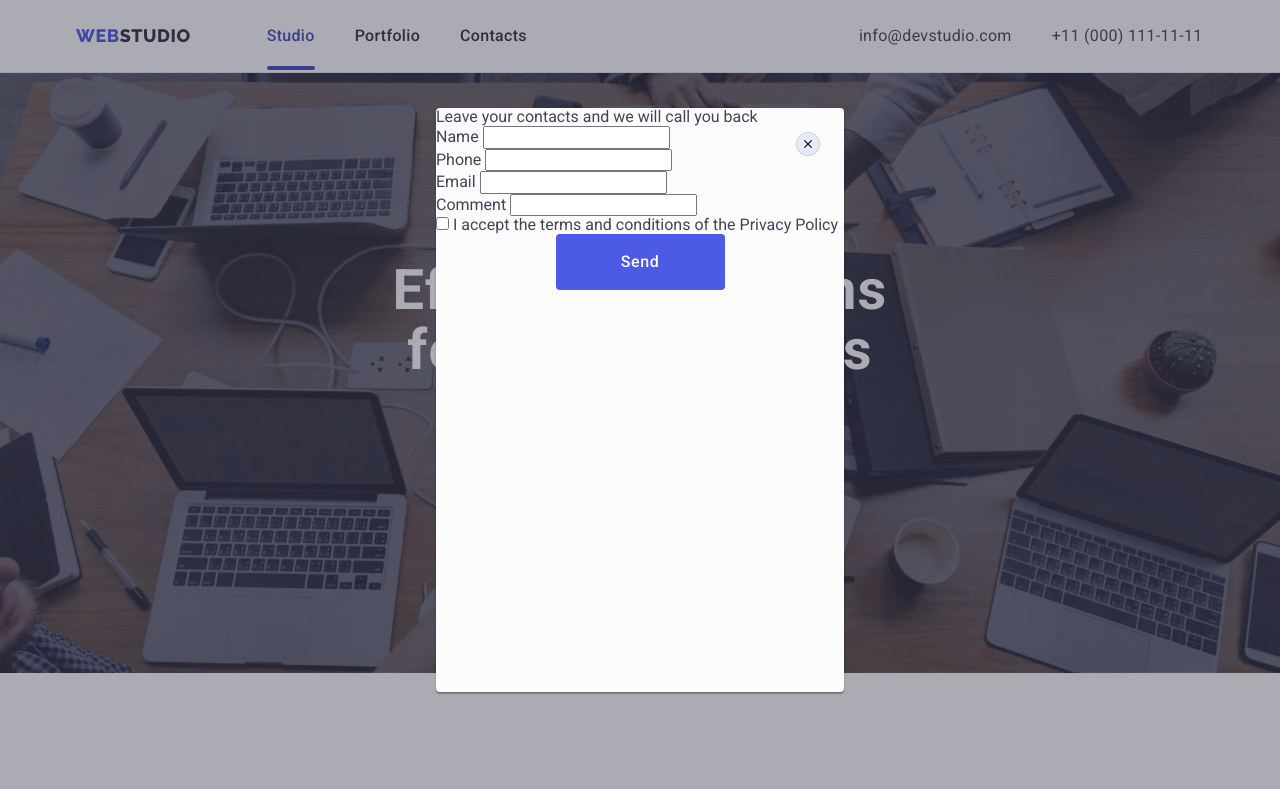
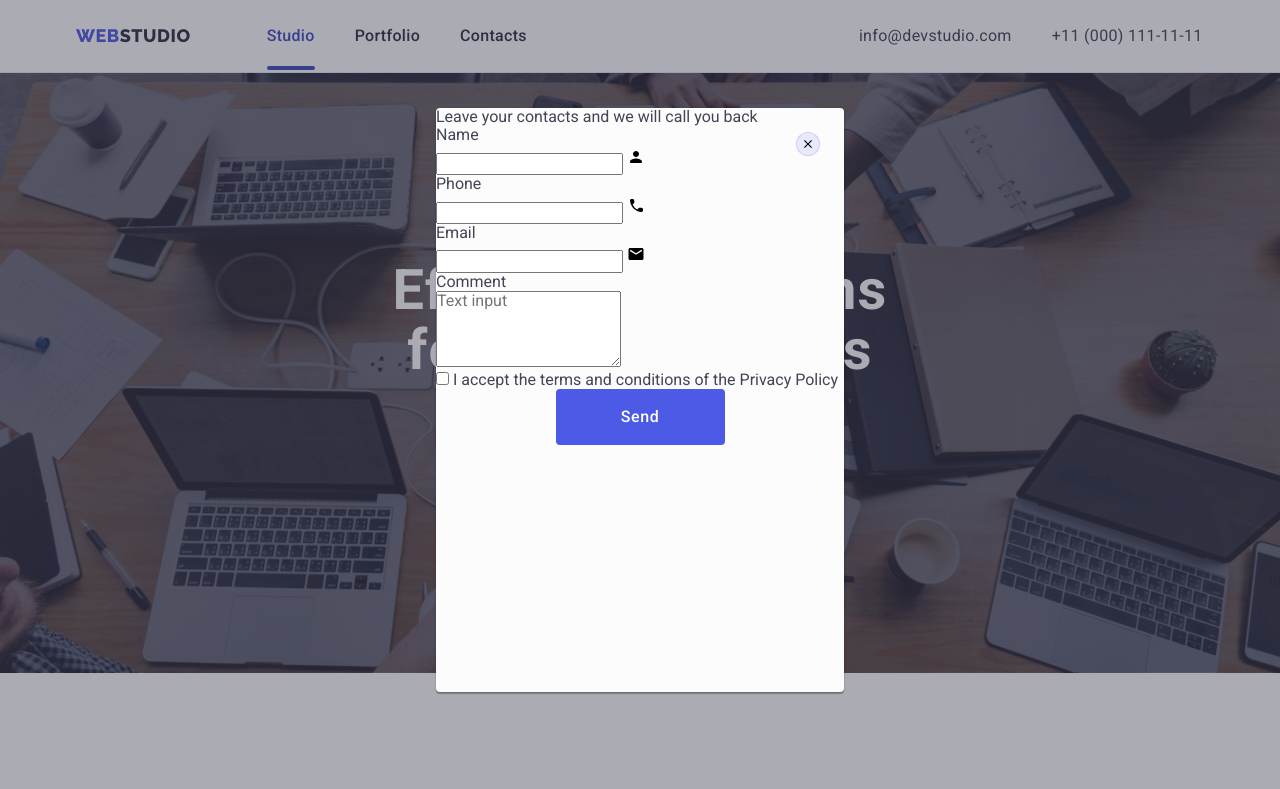
Before and after one commit to nynaxy/goit-markup-hw-06, a plain HTML site: page index.html in a window 1280 px wide. Both pictures are taken after a click on the button "Order Service". Shown: the top 789 px of the page. Drawn offline with nearby package versions, Linux system fonts and the light colour scheme.

Commit message:
Update index.html

```diff
--- a/index.html
+++ b/index.html
@@ -329,30 +329,49 @@
                     <use href="./images/icons.svg#icon-close-black"></use>
                 </svg>
             </button>
-                <p class="leave-">Leave your contacts and we will call you back</p>
+                <p class="leave-y">Leave your contacts and we will call you back</p>
             <form name="order-service-form">
-                <div class="input-box">
-                    <label>Name</label>
-                    <input type="text" name="usermane" class="modal-form-input" />
+                <div class="input-box-one">
+                    <label class="modal-form-label">Name</label>
+                    <div class="input-box-two">
+                        <input type="text" name="usermane" class="modal-form-input" />
+                        <svg class="modal-form-icon " width=18 height="24">
+                            <use href="./images/icons.svg#icon-person"></use>
+                        </svg>
+                    </div>
                 </div>
-                <div class="input-box">
-                <label>Phone</label>
-                <input type="text" name="usermane" class="modal-form-input" />
+                <div class="input-box-one">
+                    <label class="modal-form-label">Phone</label>
+                    <div class="input-box-two">
+                        <input type="text" name="usermane" class="modal-form-input" />
+                        <svg class="modal-form-icon " width=18 height="24">
+                            <use href="./images/icons.svg#icon-phone"></use>
+                        </svg>
+                    </div>
                 </div>
-                <div class="input-box">
-                <label>Email</label>
-                <input type="text" name="usermane" class="modal-form-input" />
+                <div class="input-box-one">
+                    <label class="modal-form-label">Email</label>
+                    <div class="input-box-two">
+                        <input type="text" name="usermane" class="modal-form-input" />
+                        <svg class="modal-form-icon " width=18 height="24">
+                            <use href="./images/icons.svg#icon-email"></use>
+                        </svg>
+                    </div>
                 </div>
-                <div class="input-box">
-                <label>Comment</label>
-                <input type="text" name="usermane" class="modal-form-input" />
+                <div class="input-box-one">
+                    <label class="modal-form-label">Comment</label>
+                    <div class="input-box-two">
+                        <textarea name="comments" rows="4" placeholder="Text input"></textarea>
+
+                    </div>
                 </div>
-                <div class="input-box">
-                    <label name="terms-and-conditions"></label>
+                <div class="input-box-one">
+                    <label class="modal-form-label"></label>
                     <input type="checkbox" name="Privacy-Policy" value="I accept the terms and conditions of the Privacy Policy" />
                     I accept the terms and conditions of the Privacy Policy
-                </label></div>
+                </div>
                 <button type="submit" class="action">Send</button>
+
             </form>
         </div>
     </div>
```
